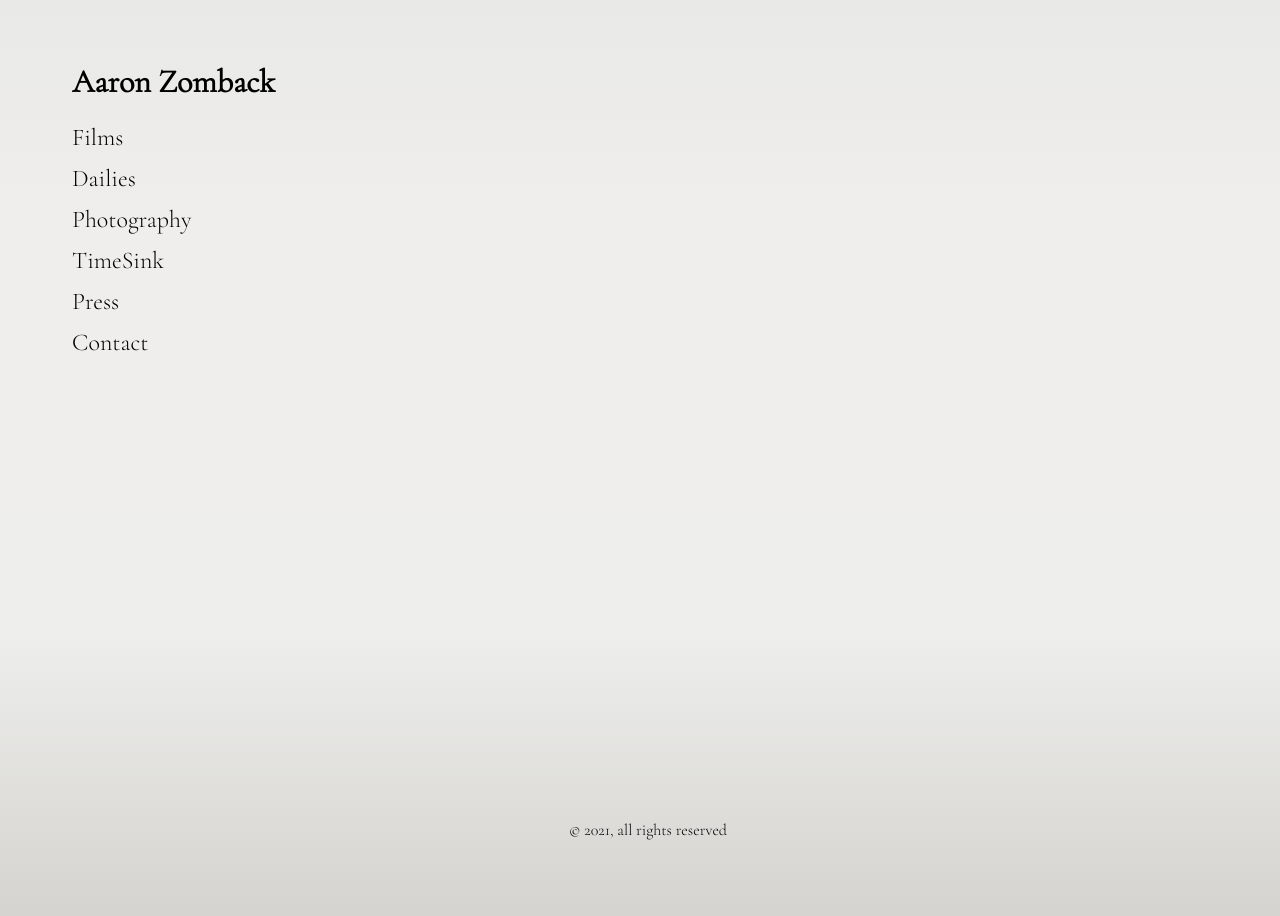
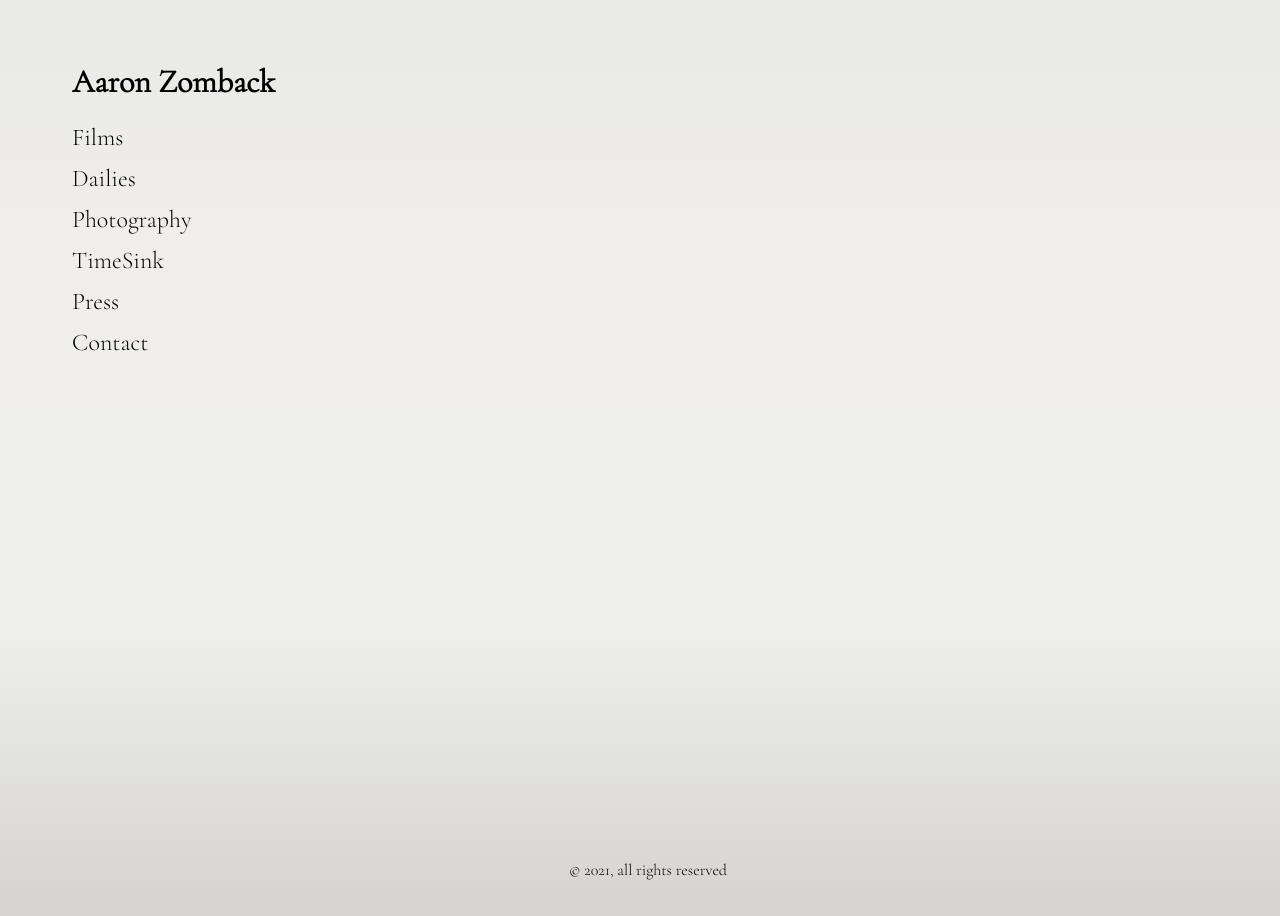
Before and after one commit to aaronzomback/zomback.com, a Jekyll site: the page built from index.html, in a window 1280 px wide. Built offline with Jekyll 4.4.1, drawn with Linux system fonts in a browser that asks for light colours.

Commit message:
footer down

```diff
--- a/_sass/_footer.scss
+++ b/_sass/_footer.scss
@@ -15,8 +15,8 @@
   position: absolute;
   color: black;
   margin-top: 88px;
-  padding-top: 24px;
-  padding-bottom: 64px;
+  padding-top: 16px;
+  padding-bottom: 24px;
   bottom: 0;
   width: 100%;
   height: 1.5rem;            /* Footer height */
```
